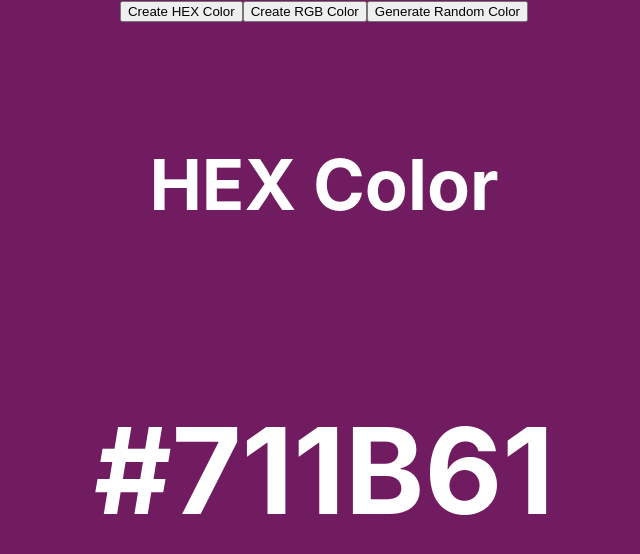
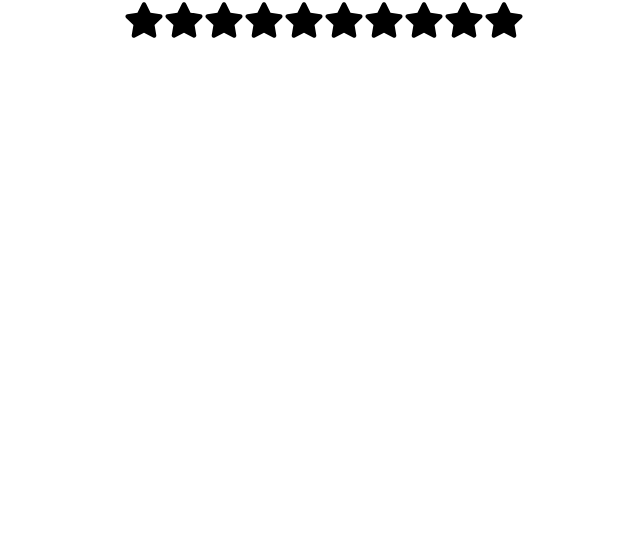
Before and after one commit to arvind36/Reactjs_Projects, a React (Create React App) app: page / in a window 1280 px wide. Shown: the top 554 px of the page, without its empty margins (316-956 px from the left). Built offline with nearby package versions, Linux system fonts and the light colour scheme.

Commit message:
done with star rating

```diff
--- a/package.json
+++ b/package.json
@@ -8,6 +8,7 @@
     "@testing-library/user-event": "^13.5.0",
     "react": "^18.2.0",
     "react-dom": "^18.2.0",
+    "react-icons": "^4.12.0",
     "react-scripts": "5.0.1",
     "web-vitals": "^2.1.4"
   },
--- a/src/App.js
+++ b/src/App.js
@@ -1,14 +1,14 @@
 import "./App.css";
 import Accordion from "./components/accordion";
 import RandomColor from "./components/random-color";
+import StarRating from "./components/star-rating";
 
 function App() {
   return (
     <div className="App">
-      {/* accordion component */}
       {/* <Accordion /> */}
-      {/* random color component */}
-      <RandomColor />
+      {/* <RandomColor /> */}
+      <StarRating noOfStars={10} />
     </div>
   );
 }
--- /dev/null
+++ b/src/components/star-rating/index.jsx
@@ -0,0 +1,38 @@
+import { useState } from "react";
+import { FaStar } from "react-icons/fa";
+import "./styles.css";
+
+export default function StarRating({ noOfStars }) {
+  const [rating, setRating] = useState(0);
+  const [hover, setHover] = useState(0);
+
+  function handleStarClick(index) {
+    setRating(index);
+  }
+
+  function handleStarMouseEnter(index) {
+    setHover(index);
+  }
+
+  function handleStarMouseLeave() {
+    setHover(rating);
+  }
+
+  return (
+    <div className="star-rating">
+      {[...Array(noOfStars)].map((_, index) => {
+        index += 1;
+        return (
+          <FaStar
+            key={index}
+            className={index <= (hover || rating) ? "active" : "inactive"}
+            onClick={() => handleStarClick(index)}
+            onMouseEnter={() => handleStarMouseEnter(index)}
+            onMouseLeave={handleStarMouseLeave}
+            size={40}
+          />
+        );
+      })}
+    </div>
+  );
+}
--- /dev/null
+++ b/src/components/star-rating/styles.css
@@ -0,0 +1,6 @@
+.active {
+  color: #fff700;
+}
+.inactive {
+  color: black;
+}
```
Also changed, not shown: 1 other file (tests, documents, lock files or other folders).
